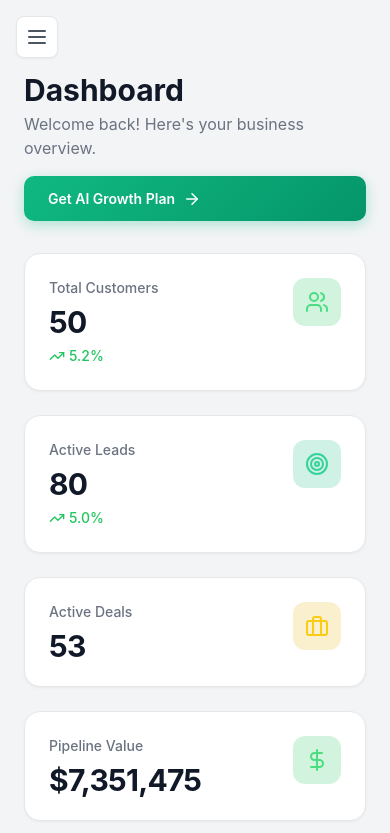
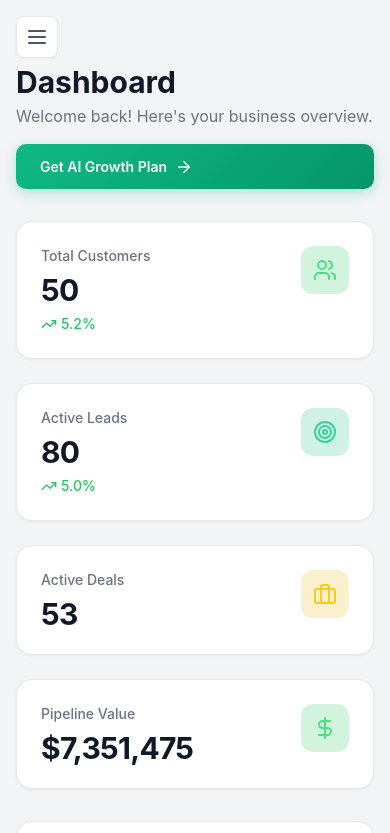
Before and after one commit to muneebkhan08/CRM_ai, a Next.js app in the folder frontend/: page / in a window 390 px wide. Shown: the top 833 px of the page. Built offline with nearby package versions, Linux system fonts and the light colour scheme; no server answers.

Commit message:
Set light mode as default, fix responsive layout overlapping

```diff
--- a/frontend/app/layout.tsx
+++ b/frontend/app/layout.tsx
@@ -14,13 +14,15 @@ export default function RootLayout({
     children: React.ReactNode;
 }) {
     return (
-        <html lang="en" suppressHydrationWarning>
+        <html lang="en" className="light" suppressHydrationWarning>
             <body className="antialiased bg-gray-100 dark:bg-gray-900 transition-colors duration-200">
                 <ThemeProvider>
                     <div className="flex min-h-screen">
                         <Sidebar />
-                        <main className="relative flex-1 lg:ml-64">
-                            <div className="p-6 lg:p-8">{children}</div>
+                        <main className="flex-1 w-full lg:ml-64 min-w-0">
+                            <div className="p-4 pt-16 sm:p-6 sm:pt-16 lg:p-8 lg:pt-8">
+                                {children}
+                            </div>
                         </main>
                     </div>
                 </ThemeProvider>
--- a/frontend/app/page.tsx
+++ b/frontend/app/page.tsx
@@ -68,7 +68,7 @@ export default function Dashboard() {
     }
 
     return (
-        <div className="space-y-8 pt-12 lg:pt-0">
+        <div className="space-y-8">
             {/* Header */}
             <div className="flex flex-col md:flex-row md:items-center md:justify-between gap-4">
                 <div>
--- a/frontend/components/ThemeProvider.tsx
+++ b/frontend/components/ThemeProvider.tsx
@@ -12,28 +12,25 @@ interface ThemeContextType {
 const ThemeContext = createContext<ThemeContextType | undefined>(undefined);
 
 export function ThemeProvider({ children }: { children: React.ReactNode }) {
+    // Always default to light mode
     const [theme, setTheme] = useState<Theme>('light');
     const [mounted, setMounted] = useState(false);
 
     useEffect(() => {
         setMounted(true);
-        // Check localStorage first, then system preference
+        // Only use saved theme if explicitly set, otherwise keep light
         const savedTheme = localStorage.getItem('theme') as Theme | null;
         if (savedTheme) {
             setTheme(savedTheme);
-        } else if (window.matchMedia('(prefers-color-scheme: dark)').matches) {
-            setTheme('dark');
         }
+        // Removed dark mode system preference check - always light by default
     }, []);
 
     useEffect(() => {
         if (mounted) {
             const root = document.documentElement;
-            if (theme === 'dark') {
-                root.classList.add('dark');
-            } else {
-                root.classList.remove('dark');
-            }
+            root.classList.remove('dark', 'light');
+            root.classList.add(theme);
             localStorage.setItem('theme', theme);
         }
     }, [theme, mounted]);
```
